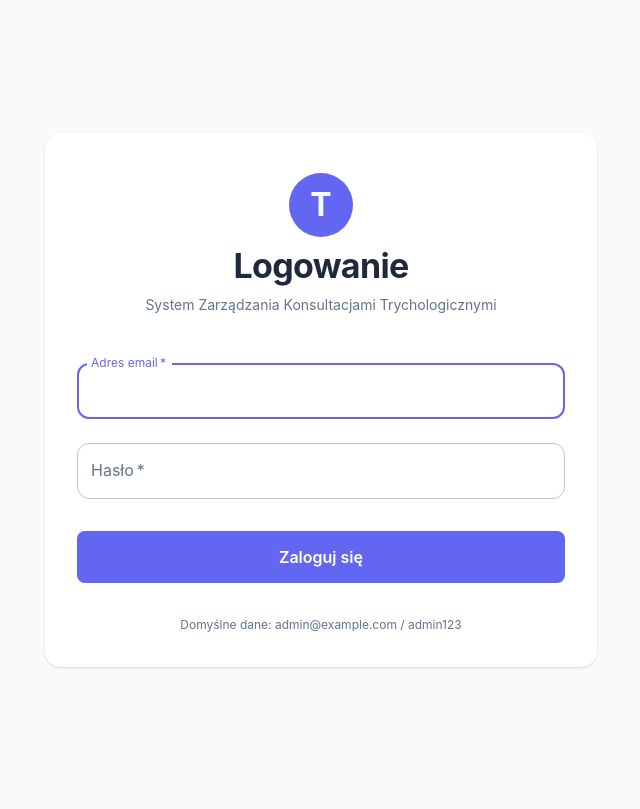
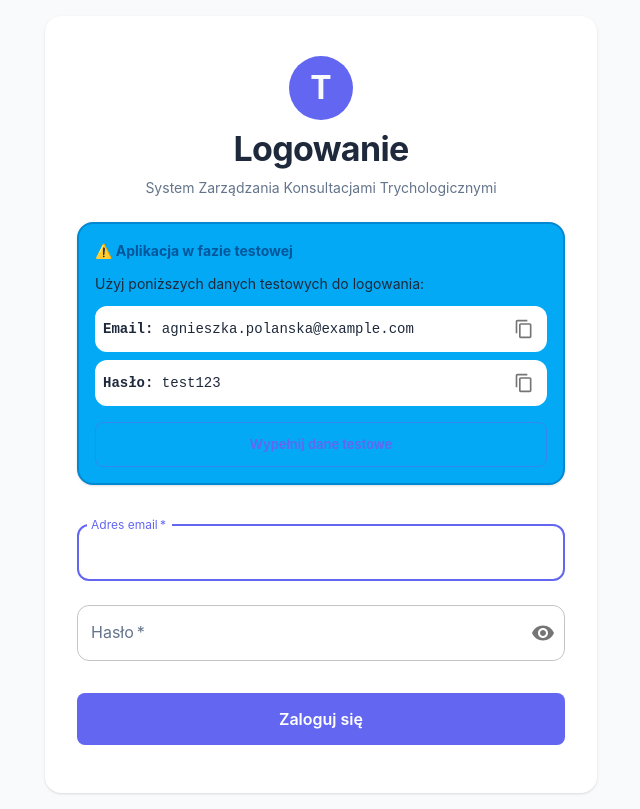
Before and after one commit to Sergiusz01/trichology_CRM, a React (Vite) app in the folder frontend/: page /login in a window 1280 px wide. Shown: the whole page, without its empty margins (319-959 px from the left). Built offline with nearby package versions, Linux system fonts and the light colour scheme; no server answers.

Commit message:
feat: change test user to Agnieszka Polanska and add login info card

```diff
--- a/frontend/src/pages/LoginPage.tsx
+++ b/frontend/src/pages/LoginPage.tsx
@@ -1,3 +1,4 @@
+import { useState } from 'react';
 import { useForm, Controller } from 'react-hook-form';
 import { zodResolver } from '@hookform/resolvers/zod';
 import { z } from 'zod';
@@ -11,7 +12,12 @@ import {
   Alert,
   CircularProgress,
   Avatar,
+  Card,
+  CardContent,
+  IconButton,
+  InputAdornment,
 } from '@mui/material';
+import { ContentCopy, Visibility, VisibilityOff } from '@mui/icons-material';
 import { useAuth } from '../contexts/AuthContext';
 
 // Schemat walidacji Zod
@@ -28,11 +34,16 @@ type LoginFormData = z.infer<typeof loginSchema>;
 
 export default function LoginPage() {
   const { login } = useAuth();
+  const [showPassword, setShowPassword] = useState(false);
+  const [copiedEmail, setCopiedEmail] = useState(false);
+  const [copiedPassword, setCopiedPassword] = useState(false);
+
   const {
     control,
     handleSubmit,
     formState: { errors, isSubmitting },
     setError: setFormError,
+    setValue,
   } = useForm<LoginFormData>({
     resolver: zodResolver(loginSchema),
     defaultValues: {
@@ -40,6 +51,26 @@ export default function LoginPage() {
       password: '',
     },
   });
+
+  const testEmail = 'agnieszka.polanska@example.com';
+  const testPassword = 'test123';
+
+  const handleCopyEmail = async () => {
+    await navigator.clipboard.writeText(testEmail);
+    setCopiedEmail(true);
+    setTimeout(() => setCopiedEmail(false), 2000);
+  };
+
+  const handleCopyPassword = async () => {
+    await navigator.clipboard.writeText(testPassword);
+    setCopiedPassword(true);
+    setTimeout(() => setCopiedPassword(false), 2000);
+  };
+
+  const handleFillTestData = () => {
+    setValue('email', testEmail);
+    setValue('password', testPassword);
+  };
 
   const onSubmit = async (data: LoginFormData) => {
     try {
@@ -109,6 +140,71 @@ export default function LoginPage() {
             System Zarządzania Konsultacjami Trychologicznymi
           </Typography>
 
+          {/* Test Account Info */}
+          <Card
+            sx={{
+              width: '100%',
+              mb: 2,
+              bgcolor: 'info.light',
+              border: '2px solid',
+              borderColor: 'info.main',
+            }}
+          >
+            <CardContent sx={{ p: 2, '&:last-child': { pb: 2 } }}>
+              <Typography variant="subtitle2" sx={{ fontWeight: 'bold', mb: 1.5, color: 'info.dark' }}>
+                ⚠️ Aplikacja w fazie testowej
+              </Typography>
+              <Typography variant="body2" sx={{ mb: 1.5, color: 'text.primary' }}>
+                Użyj poniższych danych testowych do logowania:
+              </Typography>
+              <Box sx={{ display: 'flex', flexDirection: 'column', gap: 1 }}>
+                <Box sx={{ display: 'flex', alignItems: 'center', gap: 1, bgcolor: 'background.paper', p: 1, borderRadius: 1 }}>
+                  <Typography variant="body2" sx={{ flex: 1, fontFamily: 'monospace' }}>
+                    <strong>Email:</strong> {testEmail}
+                  </Typography>
+                  <IconButton
+                    size="small"
+                    onClick={handleCopyEmail}
+                    title="Kopiuj email"
+                  >
+                    <ContentCopy fontSize="small" />
+                  </IconButton>
+                  {copiedEmail && (
+                    <Typography variant="caption" color="success.main">
+                      Skopiowano!
+                    </Typography>
+                  )}
+                </Box>
+                <Box sx={{ display: 'flex', alignItems: 'center', gap: 1, bgcolor: 'background.paper', p: 1, borderRadius: 1 }}>
+                  <Typography variant="body2" sx={{ flex: 1, fontFamily: 'monospace' }}>
+                    <strong>Hasło:</strong> {testPassword}
+                  </Typography>
+                  <IconButton
+                    size="small"
+                    onClick={handleCopyPassword}
+                    title="Kopiuj hasło"
+                  >
+                    <ContentCopy fontSize="small" />
+                  </IconButton>
+                  {copiedPassword && (
+                    <Typography variant="caption" color="success.main">
+                      Skopiowano!
+                    </Typography>
+                  )}
+                </Box>
+                <Button
+                  variant="outlined"
+                  size="small"
+                  fullWidth
+                  onClick={handleFillTestData}
+                  sx={{ mt: 1 }}
+                >
+                  Wypełnij dane testowe
+                </Button>
+              </Box>
+            </CardContent>
+          </Card>
+
           {errors.root && (
             <Alert severity="error" sx={{ width: '100%', mb: 2 }} onClose={() => {}}>
               {errors.root.message}
@@ -150,12 +246,25 @@ export default function LoginPage() {
                   required
                   fullWidth
                   label="Hasło"
-                  type="password"
+                  type={showPassword ? 'text' : 'password'}
                   id="password"
                   autoComplete="current-password"
                   error={!!errors.password}
                   helperText={errors.password?.message}
                   size="medium"
+                  InputProps={{
+                    endAdornment: (
+                      <InputAdornment position="end">
+                        <IconButton
+                          aria-label="toggle password visibility"
+                          onClick={() => setShowPassword(!showPassword)}
+                          edge="end"
+                        >
+                          {showPassword ? <VisibilityOff /> : <Visibility />}
+                        </IconButton>
+                      </InputAdornment>
+                    ),
+                  }}
                   sx={{
                     '& .MuiInputBase-root': {
                       fontSize: { xs: '0.875rem', sm: '1rem' },
@@ -180,20 +289,6 @@ export default function LoginPage() {
             </Button>
           </Box>
 
-          {import.meta.env.DEV && (
-            <Typography
-              variant="caption"
-              color="text.secondary"
-              sx={{
-                mt: 2,
-                fontSize: { xs: '0.65rem', sm: '0.75rem' },
-                textAlign: 'center',
-                px: 1,
-              }}
-            >
-              Domyślne dane: admin@example.com / admin123
-            </Typography>
-          )}
         </Paper>
       </Container>
     </Box>
```
Also changed, not shown: 2 other files (tests, documents, lock files or other folders).
